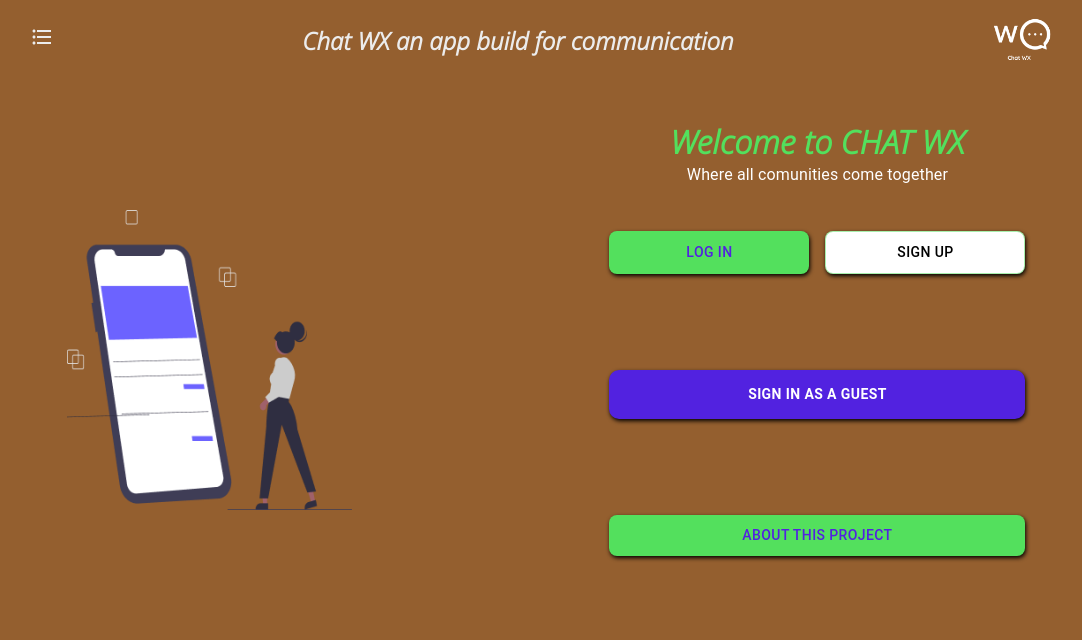
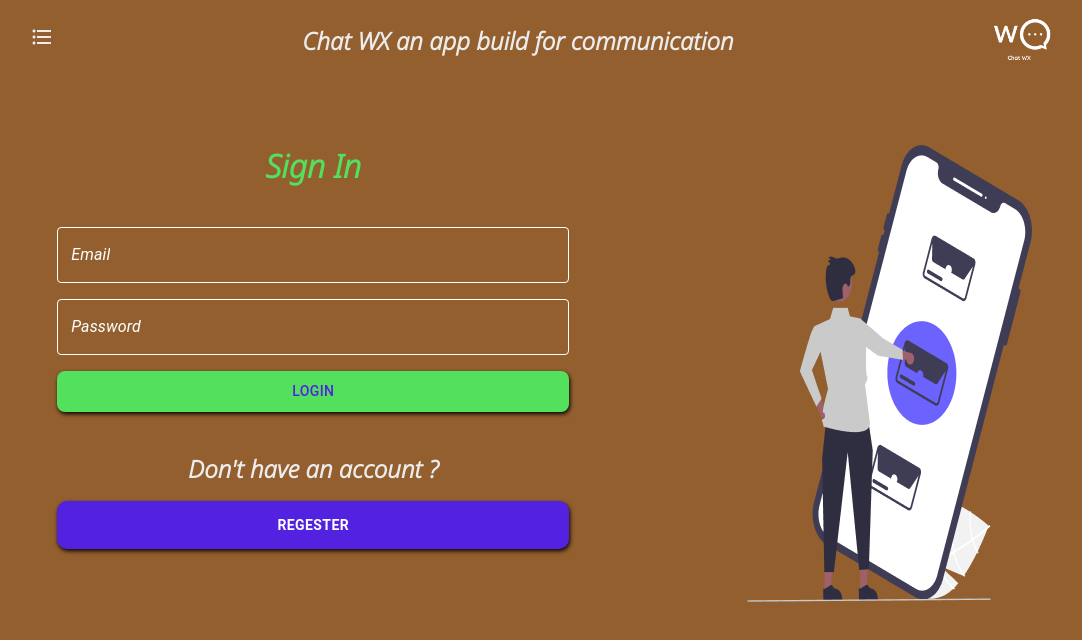
Before and after one commit to abderehmen02/Chat-X, a React (Create React App) app: page /login in a window 1280 px wide. Shown: the top 640 px of the page, without its empty margins (94-1176 px from the left). Built offline with nearby package versions, Linux system fonts and the light colour scheme; no server answers.

Commit message:
setting the login page

```diff
--- a/src/App.js
+++ b/src/App.js
@@ -55,7 +55,7 @@ if(!user){
   <Switch>
    <Route path='/VerifyEmail'><EmailVereficaion/></Route>
 <Route  path='/SignUp'> <SignUp/> </Route>
-<Route path='/SignIn'><SignIn/></Route>
+<Route path='/login'><SignIn/></Route>
 <Route  path='/'><Welcome/> </Route>
  </Switch>
   </Router>
--- a/src/components/SignIn.js
+++ b/src/components/SignIn.js
@@ -1,12 +1,34 @@
 import React ,  {useState} from 'react'
-import  Input  from '@material-ui/core/Input';
-import  Button  from '@material-ui/core/Button';
 import { Modal } from '@material-ui/core';
 import {auth} from '../firebase'
 import {  BrowserRouter as Router,Link , useParams,  Route, Switch} from 'react-router-dom'
 import { useHistory } from 'react-router-dom';
 import '../stylesheets/SignIn.css';
+import SignInImage from '../Images/SignInImg.png'
+import { FormControl, styled , Button ,Stack, TextField ,  Typography } from '@mui/material';
+import {TopNav , SideBar} from './nav/unlogedNav'
+
+const StyledTextField =  styled(TextField)(({theme})=>({
+ '& label': {
+    color: '#fff' ,
+    textShadow : 'none'
+  },
+   '& label.Mui-focused': {
+    textShadow  : 'none'
+  },
+    '& .MuiOutlinedInput-root': {
+      '& fieldset': {
+        borderColor: 'white',
+      },
+       '&:hover fieldset': {
+         borderColor: theme.palette.primary.main,
+       },
+    },
+
+}));
+
 function SignIn() {
+const [Nav, setNav] = useState(false)
 const [Email, setEmail] = useState('')
 const [Password, setPassword] = useState('')
 const history = useHistory()
@@ -22,23 +44,45 @@ const history = useHistory()
     })
     }
      const [Open, setOpen] = useState(true)
-    return (<div>
+    return (
+        <Stack  sx={{ alignItems: 'center' , backgroundColor: 'secondary.dark' , width: '100vw' , minHeight: '100vh' }} onClick={()=>{setNav(false)}} spacing="64px" >
+        <TopNav Nav={Nav} setNav={setNav} ></TopNav>
+        <SideBar Nav={Nav} setNav={setNav} />
+        <Stack direction="row" width="90%"  justifyContent="space-around" >
+        <Stack spacing={5} width="40vw"  >
+            <Typography textAlign="center" color="primary" variant="h2" >Sign In</Typography>
+            <FormControl>
+            <Stack spacing={2} >
+            <StyledTextField variant="outlined" sx={{textShadow : 'none'}} label="email" ></StyledTextField>
+            <StyledTextField variant='outlined'  label="password" > </StyledTextField>
+            <Button type='submit' variant="contained" >Login</Button>
+            </Stack>
+            </FormControl>
+            <Stack width="100%" alignItems="center"  spacing={2} >
+                <Typography color="white.light" variant="h3" >Don't have an account ?</Typography>
+                <Button variant="standard" sx={{width : '100%'}} > Regester </Button>
+            </Stack>
+        </Stack>
+        <img src={SignInImage}  ></img>
+        </Stack>
+        </Stack>
+    )
+//     <div>
 
-        <Modal className="SignInModal" open={Open} onClose={()=>{setOpen(false)   ; history.push('/')}}>
-<div class='SignInRealModal'>
-<h4 className='signIntittle'>Sign In</h4>
-<Input value={Email} onChange={(event)=>{setEmail(event.target.value)}} className='userName SignInInput' placeholder="User Name"></Input>
-<Input value={Password} onChange={(event)=>{setPassword(event.target.value)}} className='lastName SignInInput' placeholder="Password"></Input>
-<div className='SignInButtons'>
-<Button className='SignInButton button' onClick={authSignIn} variant='contained' color='secondary' >Sgin In</Button>
-<Link to='/SignUp' style={{textDecoration: 'none'}}>
-<Button className='SignUpButton button' variant='contained' color='secondary'>Sign Up</Button>
-</Link>
-</div>
-</div>
-</Modal>
-</div>
-    )
+//         <Modal className="SignInModal" open={Open} onClose={()=>{setOpen(false)   ; history.push('/')}}>
+// <div class='SignInRealModal'>
+// <h4 className='signIntittle'>Sign In</h4>
+// <Input value={Email} onChange={(event)=>{setEmail(event.target.value)}} className='userName SignInInput' placeholder="User Name"></Input>
+// <Input value={Password} onChange={(event)=>{setPassword(event.target.value)}} className='lastName SignInInput' placeholder="Password"></Input>
+// <div className='SignInButtons'>
+// <Button className='SignInButton button' onClick={authSignIn} variant='contained' color='secondary' >Sgin In</Button>
+// <Link to='/SignUp' style={{textDecoration: 'none'}}>
+// <Button className='SignUpButton button' variant='contained' color='secondary'>Sign Up</Button>
+// </Link>
+// </div>
+// </div>
+// </Modal>
+// </div>
 }
 
 export default SignIn
--- a/src/components/nav/unlogedNav.js
+++ b/src/components/nav/unlogedNav.js
@@ -13,7 +13,7 @@ import '../../app.css'
 
 
 export const TopNav = ({setNav , Nav})=>{
-    return <Stack direction="row" width="100vw" justifyContent="space-around"  alignItems="center"  ><Typography  color={(theme)=>theme.palette.white.light}  onClick={(e)=>{setNav(true) ; e.stopPropagation() }}  sx={{cursor: 'pointer' , visibility: Nav? 'hidden' : 'visible' }} >  <FormatListBulletedIcon color='#fff' /></Typography> <Typography variant='h3'  color={(theme)=>theme.palette.white.light} > Chat WX  an app  build for communication </Typography> <img style={{width : '80px' , height : '80px'}} src={logo} ></img> </Stack>
+    return <Stack  direction="row" width="100vw" justifyContent="space-around"  alignItems="center"  ><Typography  color={(theme)=>theme.palette.white.light}  onClick={(e)=>{setNav(true) ; e.stopPropagation() }}  sx={{cursor: 'pointer' , visibility: Nav? 'hidden' : 'visible' }} >  <FormatListBulletedIcon color='#fff' /></Typography> <Typography variant='h3'  color={(theme)=>theme.palette.white.light} > Chat WX  an app  build for communication </Typography> <img style={{width : '80px' , height : '80px'}} src={logo} ></img> </Stack>
 }
 
 
--- a/src/components/welcome.js
+++ b/src/components/welcome.js
@@ -25,12 +25,12 @@ history.push('/landing')
 <SideBar Nav={Nav} setNav={setNav} logo={logo} />
 <Stack direction="row" sx={{ width : '95%' , justifyContent :'space-around' , alignItems: 'center' }}  >
 <img height="300px"   src={HomeImage} ></img>
-<Stack  alignItems="center" height='60vh' >
+<Stack spacing={5} alignItems="center" height='60vh' >
 <Stack alignItems="center" >
 <Typography variant='h2' textAlign='center'  color="primary" >Welcome to CHAT WX</Typography>
 <Typography color="#fff" >Where all comunities come together</Typography>
 </Stack>
-<Stack direction='column' gap="8px"  height="100%" justifyContent="space-around" >
+<Stack direction='column' gap="4px" height="100%"   justifyContent="space-around" >
 <Stack direction="row" spacing={2} ><Button variant='contained'  >Log In</Button><Button variant='outlined' >Sign Up</Button> </Stack>
 <Button width="100%" variant="standard" >Sign In As A Guest</Button>
 <Button variant="contained" >About This Project</Button>
```
